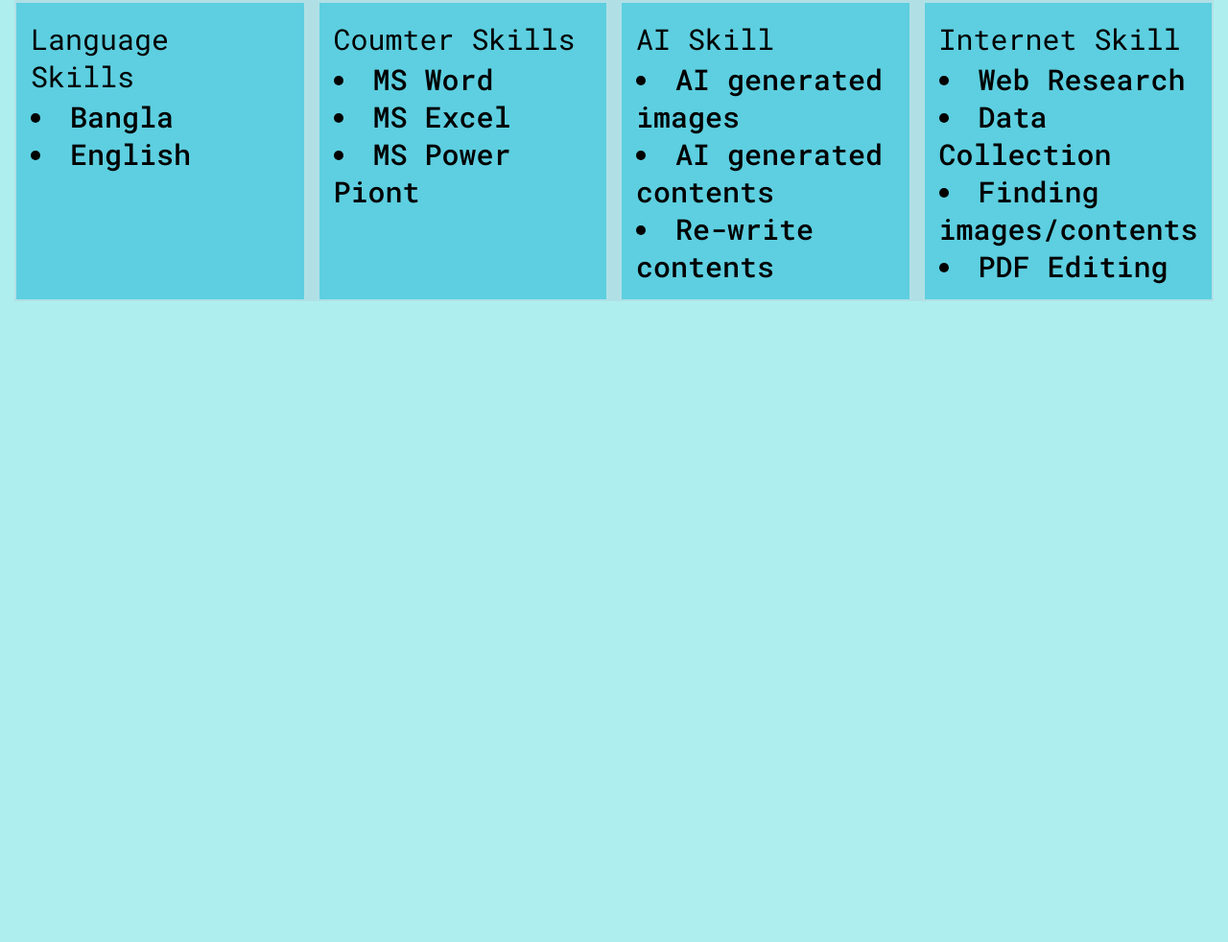
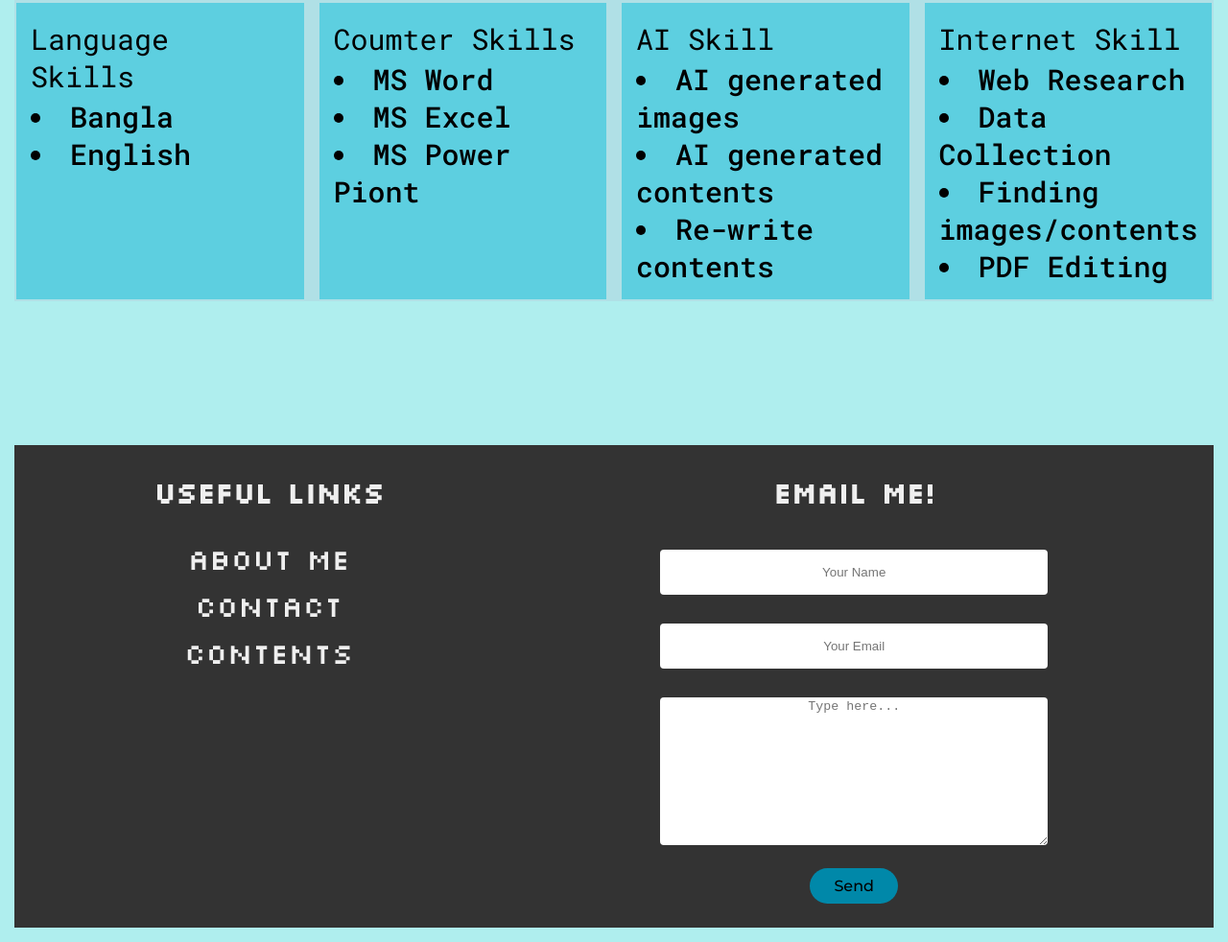
Before and after one commit to DjSahaAnogh/Project-1, a plain HTML site: page web pages/index.html in a window 1280 px wide. Shown: the part 950-1932 px from the top of the page at 96% size. Before the commit the page ends 1279 px from the top, so only its background shows below. Drawn offline with Linux system fonts and the light colour scheme.

Commit message:
Contact form html and css completed

```diff
--- /dev/null
+++ b/CSS/css for footer/footer-text.css
@@ -0,0 +1,85 @@
+@import url('https://fonts.googleapis.com/css2?family=Silkscreen&display=swap');
+
+.footer_text{
+  font-family: 'Silkscreen', sans-serif;
+  color: #efefef;
+  font-size: 30px;
+}
+
+footer{
+  margin-top: 150px;
+  width: 100%;
+  padding: 100px, 15%;
+  background-color: #333;
+  display: flex;
+}
+
+footer div{
+  text-align: center;
+}
+
+.col_1{
+  flex-grow: 2;
+}
+.col_2{
+  flex-grow: 3;
+}
+
+.col_1 a{
+  display: block;
+  text-decoration: none;
+  margin-bottom: 10px;
+  color: #efefef;
+}
+
+.col_1 h3, a{
+  margin-left: 30px;
+}
+
+.sub_input{
+  width: 400px;
+  height: 45px;
+  border: none;
+  outline: none;
+  border-radius: 4px;
+  text-align: center;
+  margin-top: 10px;
+  margin-bottom: 20px;
+}
+
+.name_input{
+  width: 400px;
+  height: 45px;
+  border: none;
+  outline: none;
+  border-radius: 4px;
+  text-align: center;
+  margin-top: 10px;
+  margin-bottom: 20px;
+}
+
+.email_input{
+  width: 400px;
+  height: 45px;
+  border: none;
+  outline: none;
+  border-radius: 4px;
+  text-align: center;
+  margin-top: 10px;
+  margin-bottom: 20px;
+}
+
+.body_input{
+  width: 400px;
+  height: 150px;
+  border: none;
+  outline: none;
+  border-radius: 4px;
+  text-align: center;
+  margin-top: 10px;
+  margin-bottom: 20px;
+}
+
+.col_2 button{
+  margin-bottom: 25px;
+}
--- a/CSS/general.css
+++ b/CSS/general.css
@@ -22,10 +22,6 @@
   padding: 3px;
 }
 
-.content_footer{
-  background-color: #f5f5f5;
-}
-
 .my_skill{
   display: grid;
   gap: 1rem;
--- a/web pages/index.html
+++ b/web pages/index.html
@@ -8,6 +8,7 @@
     <link rel="stylesheet" href="/css/general.css" />
     <link rel="stylesheet" href="/css/css for contents/text.css" />
     <link rel="stylesheet" href="/css/nav_bar.css" />
+    <link rel="stylesheet" href="/css/css for footer/footer-text.css" />
 
     <link rel="preconnect" href="https://fonts.googleapis.com" />
     <link rel="preconnect" href="https://fonts.gstatic.com" crossorigin />
@@ -81,8 +82,26 @@
           </div>
         </div>
       </section>
-      <section class="my_certificate"></section>
     </main>
-    <footer class="content_footer"></footer>
+    <footer class="content_footer">
+      <div class="col_1">
+        <h3 class="footer_text">Useful Links</h3>
+        <a class="footer_text" href="#">About Me</a>
+        <a class="footer_text" href="#">Contact</a>
+        <a class="footer_text" href="#">Contents</a>
+      </div>
+      <div class="col_2">
+        <h3 class="footer_text">Email Me!</h3>
+        <form>
+          <input class="name_input" type="text" id="name" placeholder="Your Name" required>
+          <br>
+          <input class="email_input" type="email" id="Email" placeholder="Your Email" required>
+          <br>
+          <textarea class="body_input" id="message" rows="6" placeholder="Type here..." required></textarea>
+          <br>
+          <button type="submit">Send</button>
+        </form>
+      </div>
+    </footer>
   </body>
 </html>
```
